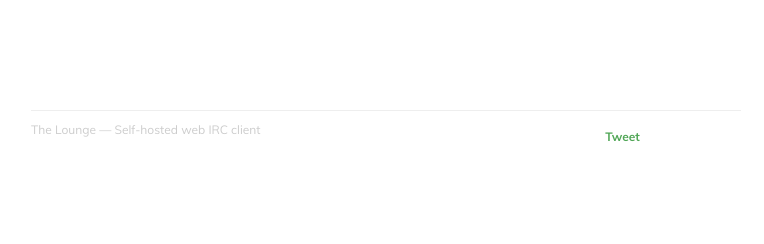
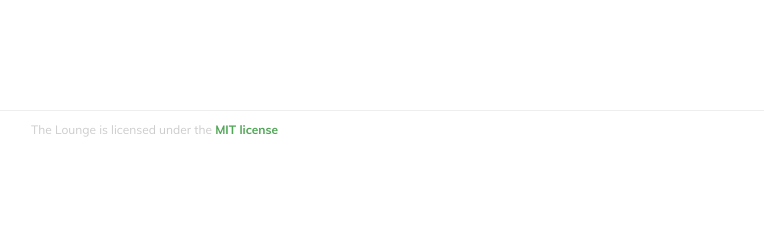
Before and after one commit to thelounge/thelounge.github.io, a Jekyll site: the page built from index.html, in a window 1280 px wide. Shown: the part 1135-1379 px from the top of the page, without its empty margins (254-1018 px from the left). Built offline with Jekyll 4.4.1, drawn with Linux system fonts in a browser that asks for light colours; comment, search, counter and statistics services are not loaded; grey boxes are pictures that could not be loaded.

Commit message:
Update default.html

```diff
--- a/_layouts/default.html
+++ b/_layouts/default.html
@@ -59,17 +59,13 @@
 	</div>
 
 	<footer id="footer">
+		<hr>
 		<div class="container">
 			<div class="row">
-				<hr>
 				<div class="col-sm-6">
-					<p>The Lounge &mdash; Self-hosted web IRC client</p>
+					<p>The Lounge is licensed under the <a href="https://github.com/thelounge/thelounge/blob/master/LICENSE" rel="license">MIT license</a></p>
 				</div>
 				<div id="share" class="col-sm-6">
-					<span class="twitter-share">
-						<a href="https://twitter.com/share" class="twitter-share-button" data-url="https://thelounge.chat/" data-text="The Lounge — Self-hosted web IRC client:">Tweet</a>
-						<script>!function(d,s,id){var js,fjs=d.getElementsByTagName(s)[0],p=/^http:/.test(d.location)?'http':'https';if(!d.getElementById(id)){js=d.createElement(s);js.id=id;js.src=p+'://platform.twitter.com/widgets.js';fjs.parentNode.insertBefore(js,fjs);}}(document, 'script', 'twitter-wjs');</script>
-					</span>
 					<span class="github-stars">
 						<iframe src="https://ghbtns.com/github-btn.html?user=thelounge&repo=thelounge&type=watch&count=true" allowtransparency="true" frameborder="0" scrolling="0" width="110" height="20"></iframe>
 					</span>
```
